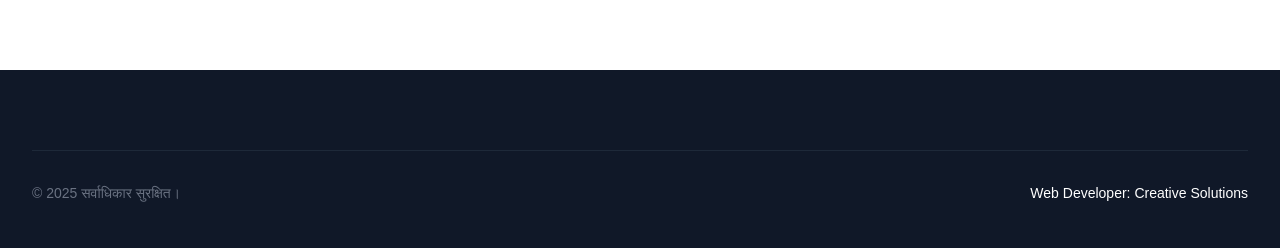
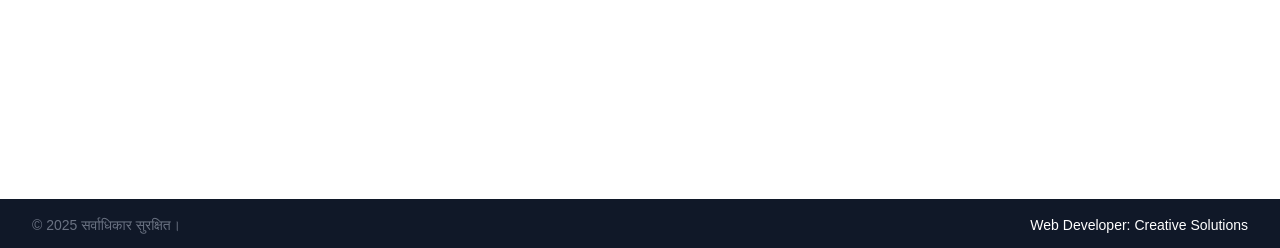
Before and after one commit to kp1153/satya, a Next.js app: page / in a window 1280 px wide. Shown: the part 549-797 px from the top of the page. Built offline with nearby package versions, Linux system fonts and the light colour scheme; no server answers.

Commit message:
force deploy

```diff
--- a/components/Footer.js
+++ b/components/Footer.js
@@ -7,11 +7,8 @@
 
   return (
     <footer className="bg-gray-900 text-gray-300">
-      <div className="max-w-7xl mx-auto px-4 sm:px-6 lg:px-8 py-12">
-        <div className="text-center mb-8"></div>
-
-        {/* Bottom Bar */}
-        <div className="border-t border-gray-800 pt-8 flex flex-col md:flex-row justify-between items-center gap-4">
+      <div className="max-w-7xl mx-auto px-4 sm:px-6 lg:px-8 py-4">
+        <div className="flex flex-col md:flex-row justify-between items-center gap-4">
           <p className="text-sm text-gray-500">
             © {currentYear} सर्वाधिकार सुरक्षित।
           </p>
```
